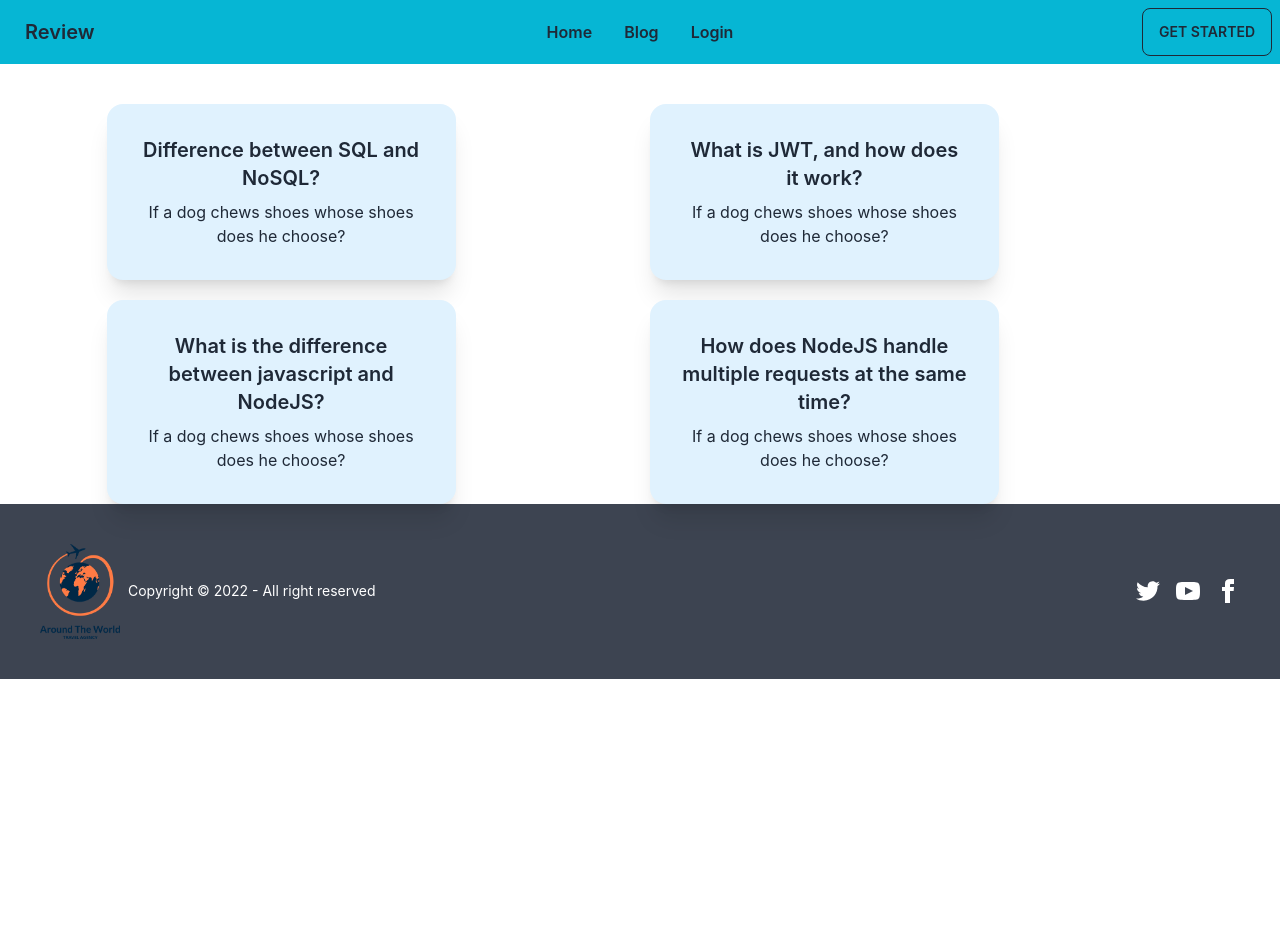
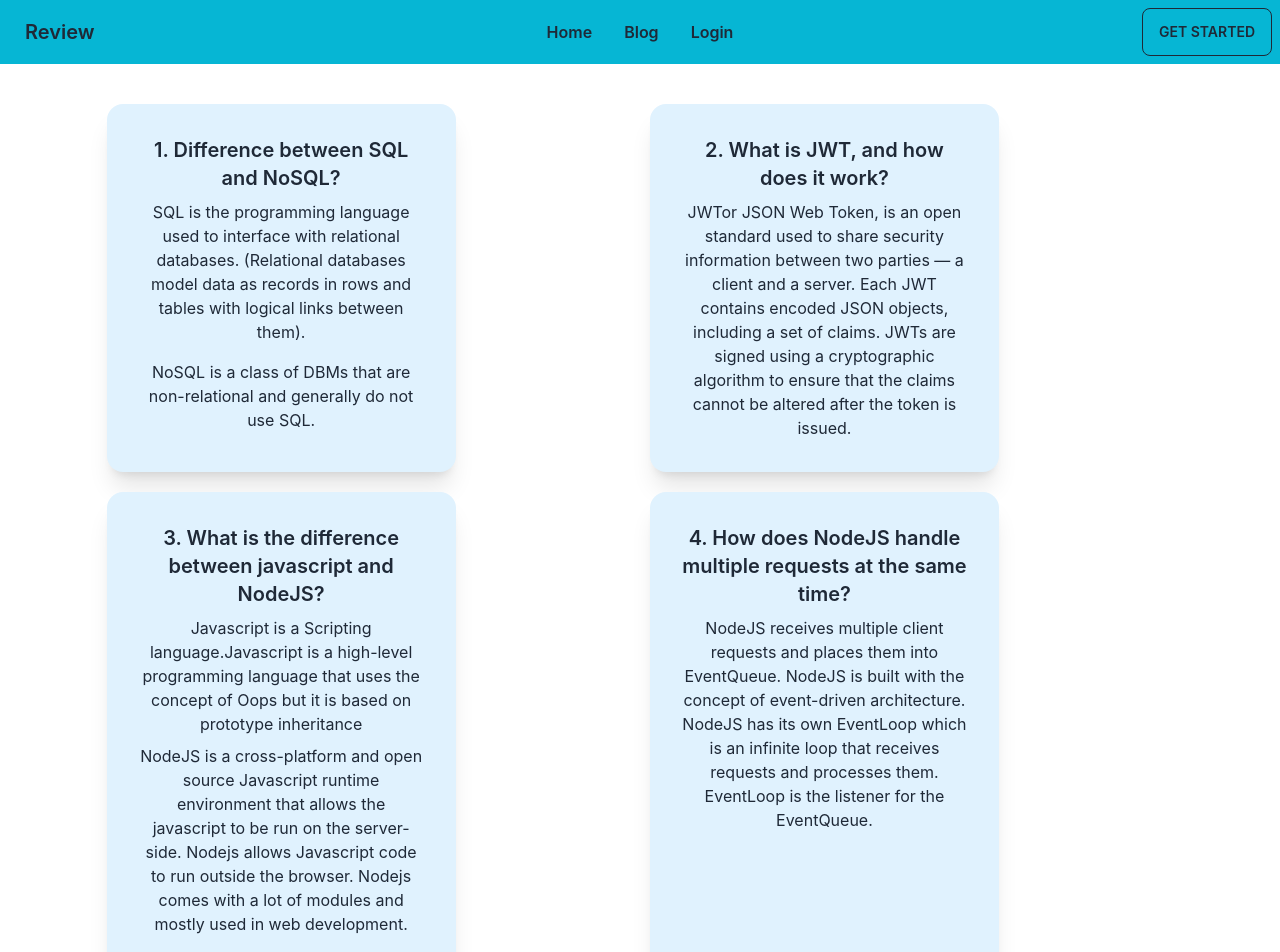
Before and after one commit to Rahat-Ul-Anwar/service-review-client, a React (Create React App) app: page /blog in a window 1280 px wide. Shown: the top 952 px of the page. Before the commit the page ends 800 px from the top, so only its background shows below. Built offline with nearby package versions, Linux system fonts and the light colour scheme.

Commit message:
blog section ans completed

```diff
--- a/src/pages/Blog/Blog.js
+++ b/src/pages/Blog/Blog.js
@@ -2,29 +2,64 @@ import React from "react";
 
 const Blog = () => {
   return (
-    <div className="grid w-10/12 mx-auto mt-10 gap-5 grid-cols-1 md:grid-cols-2 lg:grid-cols-2 ">
+    <div className="grid w-10/12 mx-auto my-10 gap-5 grid-cols-1 md:grid-cols-2 lg:grid-cols-2 ">
       <div className="card w-2/3 bg-sky-100 shadow-xl">
         <div className="card-body items-center text-center">
-          <h2 className="card-title">Difference between SQL and NoSQL?</h2>
-          <p>If a dog chews shoes whose shoes does he choose?</p>
+          <h2 className="card-title">1. Difference between SQL and NoSQL?</h2>
+          <p>
+            SQL is the programming language used to interface with relational
+            databases. (Relational databases model data as records in rows and
+            tables with logical links between them).
+          </p>
+          <p>
+            NoSQL is a class of DBMs that are non-relational and generally do
+            not use SQL.
+          </p>
         </div>
       </div>
       <div className="card w-2/3 bg-sky-100 shadow-xl">
         <div className="card-body items-center text-center">
-          <h2 className="card-title">What is JWT, and how does it work?</h2>
-          <p>If a dog chews shoes whose shoes does he choose?</p>
+          <h2 className="card-title">2. What is JWT, and how does it work?</h2>
+          <p>
+            JWTor JSON Web Token, is an open standard used to share security
+            information between two parties — a client and a server. Each JWT
+            contains encoded JSON objects, including a set of claims. JWTs are
+            signed using a cryptographic algorithm to ensure that the claims
+            cannot be altered after the token is issued.
+          </p>
         </div>
       </div>
       <div className="card w-2/3 bg-sky-100 shadow-xl">
-        <div className="card-body items-center text-center">
-          <h2 className="card-title">What is the difference between javascript and NodeJS?</h2>
-          <p>If a dog chews shoes whose shoes does he choose?</p>
+        <div className="card-body items-center">
+          <h2 className="card-title">
+            3. What is the difference between javascript and NodeJS?
+          </h2>
+          <p>
+            Javascript is a Scripting language.Javascript is a high-level
+            programming language that uses the concept of Oops but it is based
+            on prototype inheritance
+          </p>
+          <p>
+            NodeJS is a cross-platform and open source Javascript runtime
+            environment that allows the javascript to be run on the server-side.
+            Nodejs allows Javascript code to run outside the browser. Nodejs
+            comes with a lot of modules and mostly used in web development.
+          </p>
         </div>
       </div>
       <div className="card w-2/3 bg-sky-100 shadow-xl">
-        <div className="card-body items-center text-center">
-          <h2 className="card-title">How does NodeJS handle multiple requests at the same time?</h2>
-          <p>If a dog chews shoes whose shoes does he choose?</p>
+        <div className="card-body items-center">
+          <h2 className="card-title">
+            {" "}
+            4. How does NodeJS handle multiple requests at the same time?
+          </h2>
+          <p>
+            NodeJS receives multiple client requests and places them into
+            EventQueue. NodeJS is built with the concept of event-driven
+            architecture. NodeJS has its own EventLoop which is an infinite loop
+            that receives requests and processes them. EventLoop is the listener
+            for the EventQueue.{" "}
+          </p>
         </div>
       </div>
     </div>
```
